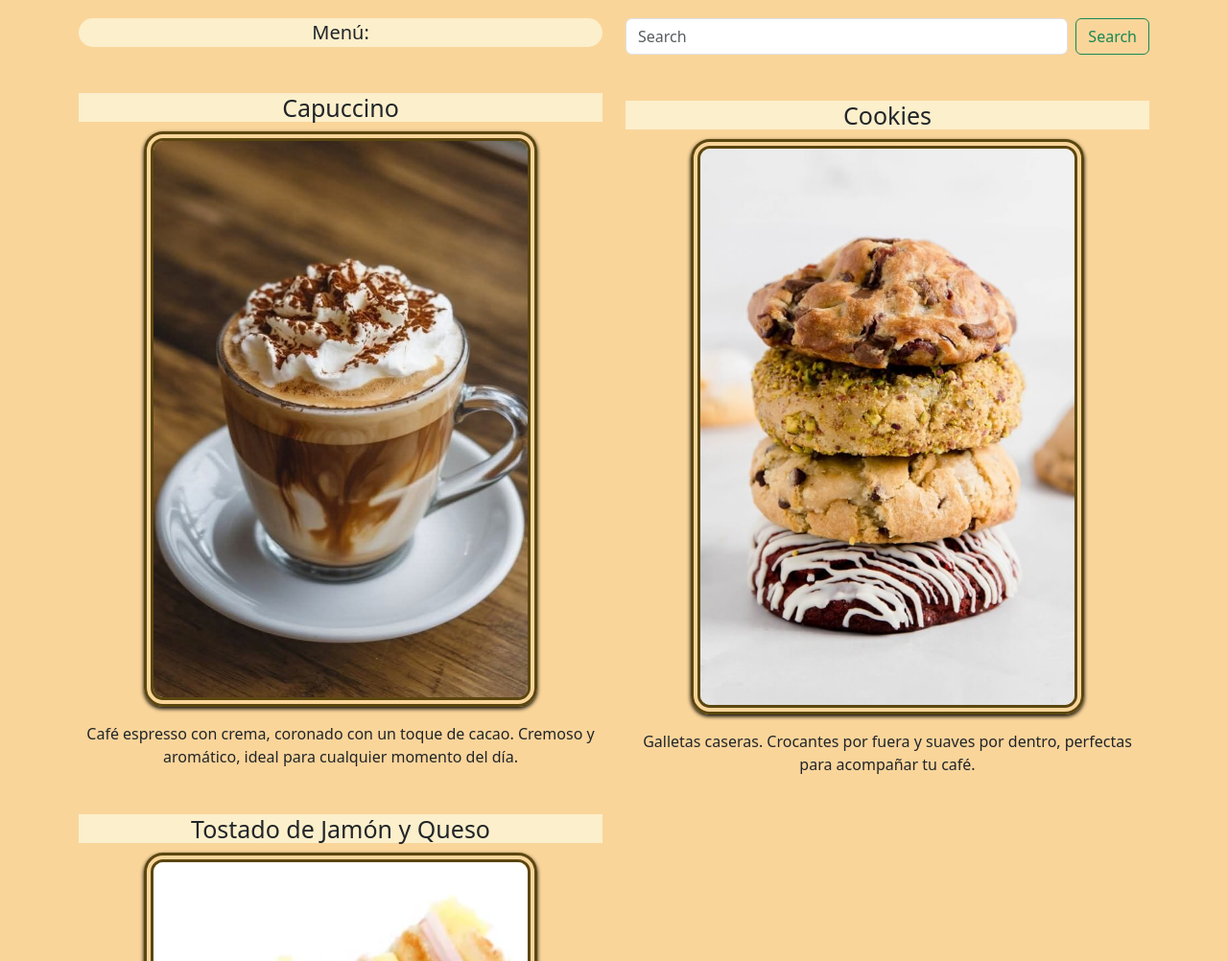
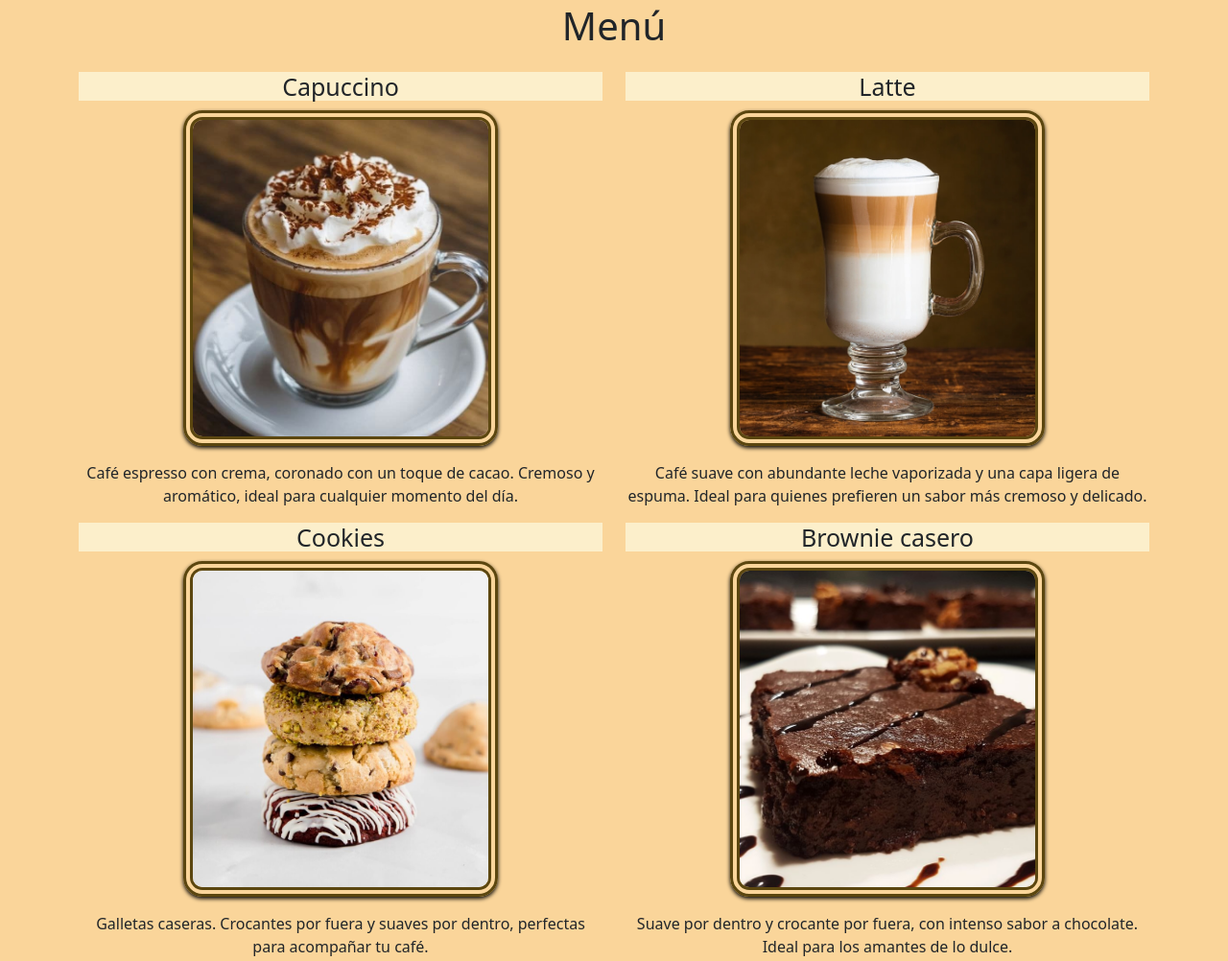
Before and after one commit to Gonzahzn/CM-84780, a plain HTML site: page nuestro_menú.html in a window 1280 px wide. Shown: the part 161-1163 px from the top of the page at 96% size. Drawn offline with nearby package versions, Linux system fonts and the light colour scheme; a web font is replaced by a local one.

Commit message:
arreglo y ampliación de menú. Agregado de img latte, brownies, medialunas

```diff
--- a/nuestro_menú.html
+++ b/nuestro_menú.html
@@ -68,42 +68,48 @@
                 <p>Clásico tostado con jamón y queso derretido en pan artesanal. Una opción sabrosa para el desayuno o la merienda.</p>
             </article>
     </section> -->
-
+    <div>
+        <h1 class="titulo">Menú</h1>
+    </div>
     <div class="container">
         <div class="row justify-content-center align-items-start">
             <div class="col-12 col-md-6 mb-3 mt-3">
-                <div class="mb-5 bg-menu-personalizado">
-                    Menú:
-                </div>
-
-                <div class="mb-5">
+                <div class="mb-3">
                     <h4 class="main_article--subtitulo subtitulo">Capuccino</h4>
                     <img src="img/capuccinoo.png" class="img-fluid fixed-size-img mb-3" alt="capuccino">
                     <p>Café espresso con crema, coronado con un toque de cacao. Cremoso y aromático, ideal para cualquier momento del día.</p>
                 </div>
-                <div class="mb-5">
+                <div class="mb-3">
+                    <h4 class="main_article--subtitulo subtitulo">Cookies</h4>
+                    <img src="img/cookies.png" class="img-fluid fixed-size-img mb-3" alt="coockies">
+                    <p>Galletas caseras. Crocantes por fuera y suaves por dentro, perfectas para acompañar tu café.</p>
+                </div>
+                <div class="mb-3">
                     <h4 class="main_article--subtitulo subtitulo">Tostado de Jamón y Queso</h4>
                     <img src="img/tostadoJyQ.png" class="img-fluid fixed-size-img mb-3" alt="Tostado JyQ">
                     <p>Clásico tostado con jamón y queso derretido en pan artesanal. Una opción sabrosa para el desayuno o la merienda.</p>
                 </div>
             </div>
             <div class="col-12 col-md-6 mb-3 mt-3">
-                <div class="mb-5">
-                    <form class="d-flex" role="search">
-                        <input class="form-control me-2" type="search" placeholder="Search" aria-label="Search"/>
-                        <button class="btn btn-outline-success" type="submit">Search</button>
-                    </form>
+                <div class="mb-3">
+                    <h4 class="main_article--subtitulo subtitulo">Latte</h4>
+                    <img src="img/latte.png" class="img-fluid fixed-size-img mb-3" alt="latte">
+                    <p>Café suave con abundante leche vaporizada y una capa ligera de espuma. Ideal para quienes prefieren un sabor más cremoso y delicado.</p>
                 </div>
-                <div class="mb-5">
-                    <h4 class="main_article--subtitulo subtitulo">Cookies</h4>
-                    <img src="img/cookies.png" class="img-fluid fixed-size-img mb-3" alt="coockies">
-                    <p>Galletas caseras. Crocantes por fuera y suaves por dentro, perfectas para acompañar tu café.</p>
+                <div class="mb-3">
+                    <h4 class="main_article--subtitulo subtitulo">Brownie casero</h4>
+                    <img src="img/brownie.png" class="img-fluid fixed-size-img mb-3" alt="Brownie">
+                    <p>Suave por dentro y crocante por fuera, con intenso sabor a chocolate. Ideal para los amantes de lo dulce.</p>
+                </div>
+                <div class="mb-3">
+                    <h4 class="main_article--subtitulo subtitulo">Medialunas</h4>
+                    <img src="img/medialunas.png" class="img-fluid fixed-size-img mb-3" alt="Medialunas">
+                    <p>Deliciosas medialunas, perfectas para acompañar el café de la mañana o la merienda.</p>
+                </div>
                 </div>
             </div>
         </div>
-
     </div>
-
 </main>
 <footer>
     <ul>
--- a/style.css
+++ b/style.css
@@ -140,8 +140,8 @@ footer ul li {
 }
 
 .fixed-size-img {
-    width: 75%; /* Ocupa el 100% del ancho de su columna (col-md-4) */
-    height: 600px; /* Define una altura fija para todas las imágenes */
+    width: 60%; /* Ocupa el 100% del ancho de su columna (col-md-4) */
+    height: 350px; /* Define una altura fija para todas las imágenes */
     object-fit: cover; /* La imagen cubrirá el área, recortándose si es necesario, sin distorsionarse */
     border-radius: 20px; /* Opcional */
     box-shadow: 0 0.125rem 0.25rem rgba(0, 0, 0, 1); /* Opcional */
```
Also changed, not shown: img/brownie.png (added), img/latte.png (added), img/medialunas.png (added).
